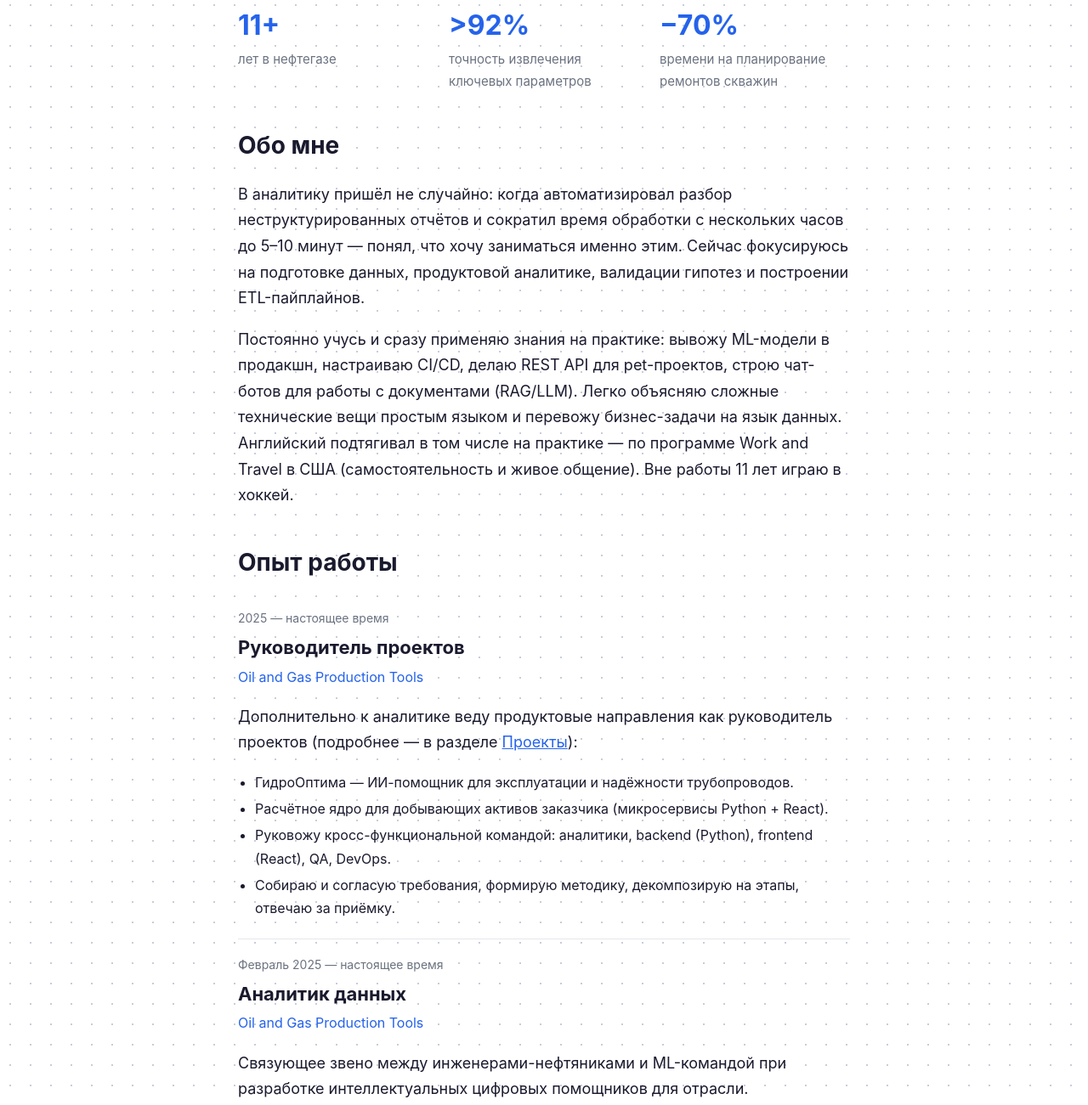
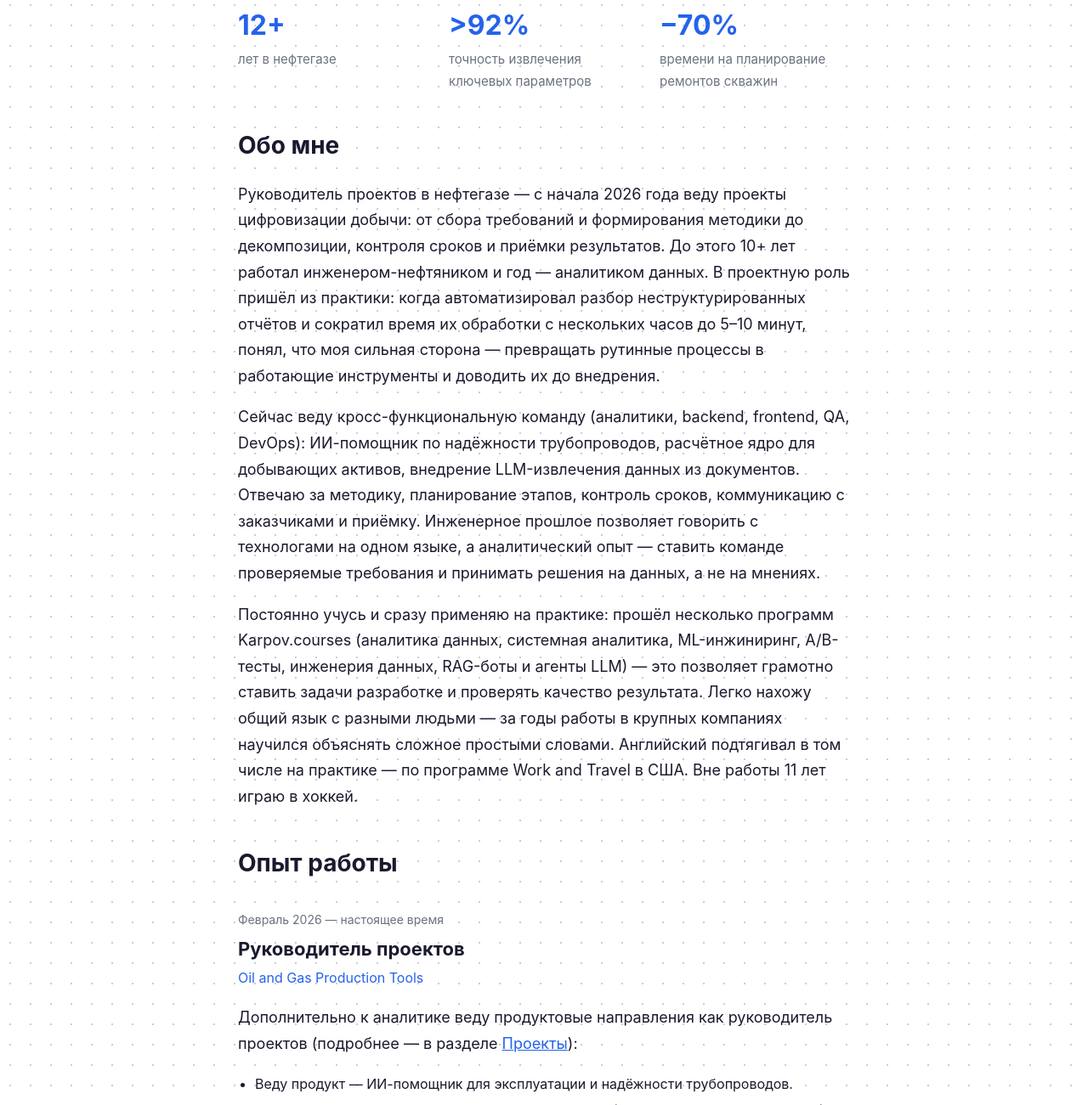
Before and after one commit to Alex91132/Alex91132.github.io, a plain HTML site: page index.html in a window 1280 px wide. Shown: the part 534-1835 px from the top of the page at 85% size. Drawn offline with Linux system fonts and the light colour scheme.

Commit message:
Синхронизация с резюме: РП с 02/2026, 12+ лет, даты, курсы, обо мне; название рабочего продукта убрано

```diff
--- a/index.html
+++ b/index.html
@@ -77,7 +77,7 @@
     <!-- КЛЮЧЕВЫЕ ЦИФРЫ -->
     <section class="stats">
       <div class="stat">
-        <div class="num">11+</div>
+        <div class="num">12+</div>
         <div class="label">лет в нефтегазе</div>
       </div>
       <div class="stat">
@@ -94,18 +94,30 @@
     <section>
       <h2>Обо мне</h2>
       <p>
-        В аналитику пришёл не случайно: когда автоматизировал разбор неструктурированных
-        отчётов и сократил время обработки с нескольких часов до 5–10 минут — понял, что
-        хочу заниматься именно этим. Сейчас фокусируюсь на подготовке данных, продуктовой
-        аналитике, валидации гипотез и построении ETL-пайплайнов.
+        Руководитель проектов в нефтегазе — с начала 2026 года веду проекты цифровизации
+        добычи: от сбора требований и формирования методики до декомпозиции, контроля сроков
+        и приёмки результатов. До этого 10+ лет работал инженером-нефтяником и год —
+        аналитиком данных. В проектную роль пришёл из практики: когда автоматизировал разбор
+        неструктурированных отчётов и сократил время их обработки с нескольких часов до
+        5–10 минут, понял, что моя сильная сторона — превращать рутинные процессы в
+        работающие инструменты и доводить их до внедрения.
       </p>
       <p>
-        Постоянно учусь и сразу применяю знания на практике: вывожу ML-модели в продакшн,
-        настраиваю CI/CD, делаю REST API для pet-проектов, строю чат-ботов для работы с
-        документами (RAG/LLM). Легко объясняю сложные технические вещи простым языком и
-        перевожу бизнес-задачи на язык данных. Английский подтягивал в том числе на практике —
-        по программе Work and Travel в США (самостоятельность и живое общение). Вне работы
-        11 лет играю в хоккей.
+        Сейчас веду кросс-функциональную команду (аналитики, backend, frontend, QA, DevOps):
+        ИИ-помощник по надёжности трубопроводов, расчётное ядро для добывающих активов,
+        внедрение LLM-извлечения данных из документов. Отвечаю за методику, планирование
+        этапов, контроль сроков, коммуникацию с заказчиками и приёмку. Инженерное прошлое
+        позволяет говорить с технологами на одном языке, а аналитический опыт — ставить
+        команде проверяемые требования и принимать решения на данных, а не на мнениях.
+      </p>
+      <p>
+        Постоянно учусь и сразу применяю на практике: прошёл несколько программ
+        Karpov.courses (аналитика данных, системная аналитика, ML-инжиниринг, A/B-тесты,
+        инженерия данных, RAG-боты и агенты LLM) — это позволяет грамотно ставить задачи
+        разработке и проверять качество результата. Легко нахожу общий язык с разными людьми —
+        за годы работы в крупных компаниях научился объяснять сложное простыми словами.
+        Английский подтягивал в том числе на практике — по программе Work and Travel в США.
+        Вне работы 11 лет играю в хоккей.
       </p>
     </section>
 
@@ -114,7 +126,7 @@
       <h2>Опыт работы</h2>
 
       <div class="exp">
-        <div class="period">2025 — настоящее время</div>
+        <div class="period">Февраль 2026 — настоящее время</div>
         <h3>Руководитель проектов</h3>
         <p class="company">Oil and Gas Production Tools</p>
         <p>
@@ -122,7 +134,7 @@
           (подробнее — в разделе <a href="#projects">Проекты</a>):
         </p>
         <ul>
-          <li>ГидроОптима — ИИ-помощник для эксплуатации и надёжности трубопроводов.</li>
+          <li>Веду продукт — ИИ-помощник для эксплуатации и надёжности трубопроводов.</li>
           <li>Расчётное ядро для добывающих активов заказчика (микросервисы Python + React).</li>
           <li>Руковожу кросс-функциональной командой: аналитики, backend (Python), frontend (React), QA, DevOps.</li>
           <li>Собираю и согласую требования, формирую методику, декомпозирую на этапы, отвечаю за приёмку.</li>
@@ -130,7 +142,7 @@
       </div>
 
       <div class="exp">
-        <div class="period">Февраль 2025 — настоящее время</div>
+        <div class="period">Февраль 2025 — Февраль 2026</div>
         <h3>Аналитик данных</h3>
         <p class="company">Oil and Gas Production Tools</p>
         <p>
@@ -141,7 +153,7 @@
           <li>Собираю требования у экспертов и перевожу их в ТЗ для ML-команды.</li>
           <li>Провожу EDA: чищу датасеты, работаю с пропусками, аномалиями, дисбалансом классов.</li>
           <li>Строю пайплайны автоматической валидации моделей и дашборды мониторинга метрик.</li>
-          <li>Сократил обработку разнородных отчётов с часов до 2–5 минут (точность &gt;92%).</li>
+          <li>Сократил обработку разнородных отчётов с часов до 5–10 минут (точность &gt;92%).</li>
           <li>Уменьшил время ручной проверки валидации на 60%, повысил Recall критичных осложнений на 15%.</li>
         </ul>
       </div>
@@ -179,7 +191,7 @@
       </div>
 
       <div class="exp">
-        <div class="period">Июль 2018 — Март 2019</div>
+        <div class="period">Июль 2018 — Апрель 2019</div>
         <h3>Инженер сопровождения ГРП</h3>
         <p class="company">ЛУКОЙЛ-Инжиниринг (КогалымНИПИнефть)</p>
         <ul>
@@ -200,7 +212,7 @@
       </div>
 
       <div class="exp">
-        <div class="period">Октябрь 2014 — Декабрь 2016</div>
+        <div class="period">Октябрь 2014 — Июнь 2016</div>
         <h3>Техник кафедры РиЭНМ</h3>
         <p class="company">РГУ нефти и газа (НИУ) им. И.М. Губкина</p>
         <ul>
@@ -215,10 +227,10 @@
       <h2>Проекты</h2>
       <p style="color:var(--muted);">Рабочие проекты; роль — в плашке каждого.</p>
 
-      <!-- Проект 1: ГидроОптима (трубопроводы / целостность и надёжность) -->
+      <!-- Проект 1: ИИ-помощник (трубопроводы / целостность и надёжность) -->
       <div class="project">
         <span class="role">Руководитель проекта</span>
-        <h3>ГидроОптима — ИИ-помощник для эксплуатации трубопроводов</h3>
+        <h3>ИИ-помощник для эксплуатации и надёжности трубопроводов</h3>
         <p class="summary">
           Система поддержки принятия решений по эксплуатации и надёжности трубопроводов:
           на основе данных объекта помогает инженеру формировать обоснованные рекомендации,
@@ -543,6 +555,16 @@
           <div class="place">Karpov.courses</div>
         </div>
         <div class="edu-card">
+          <div class="year">2026</div>
+          <div class="name">Системный аналитик</div>
+          <div class="place">Karpov.courses</div>
+        </div>
+        <div class="edu-card">
+          <div class="year">2025</div>
+          <div class="name">AI-first разработка на Python</div>
+          <div class="place">Karpov.courses</div>
+        </div>
+        <div class="edu-card">
           <div class="year">2025</div>
           <div class="name">StartML (ML-инжиниринг)</div>
           <div class="place">Karpov.courses</div>
@@ -559,7 +581,7 @@
         </div>
         <div class="edu-card">
           <div class="year">2016 / 2018</div>
-          <div class="name">Бакалавр и магистр, разработка месторождений</div>
+          <div class="name">Бакалавр и магистр, разработка месторождений (дипломы с отличием)</div>
           <div class="place">РГУ нефти и газа им. Губкина</div>
         </div>
       </div>
```
